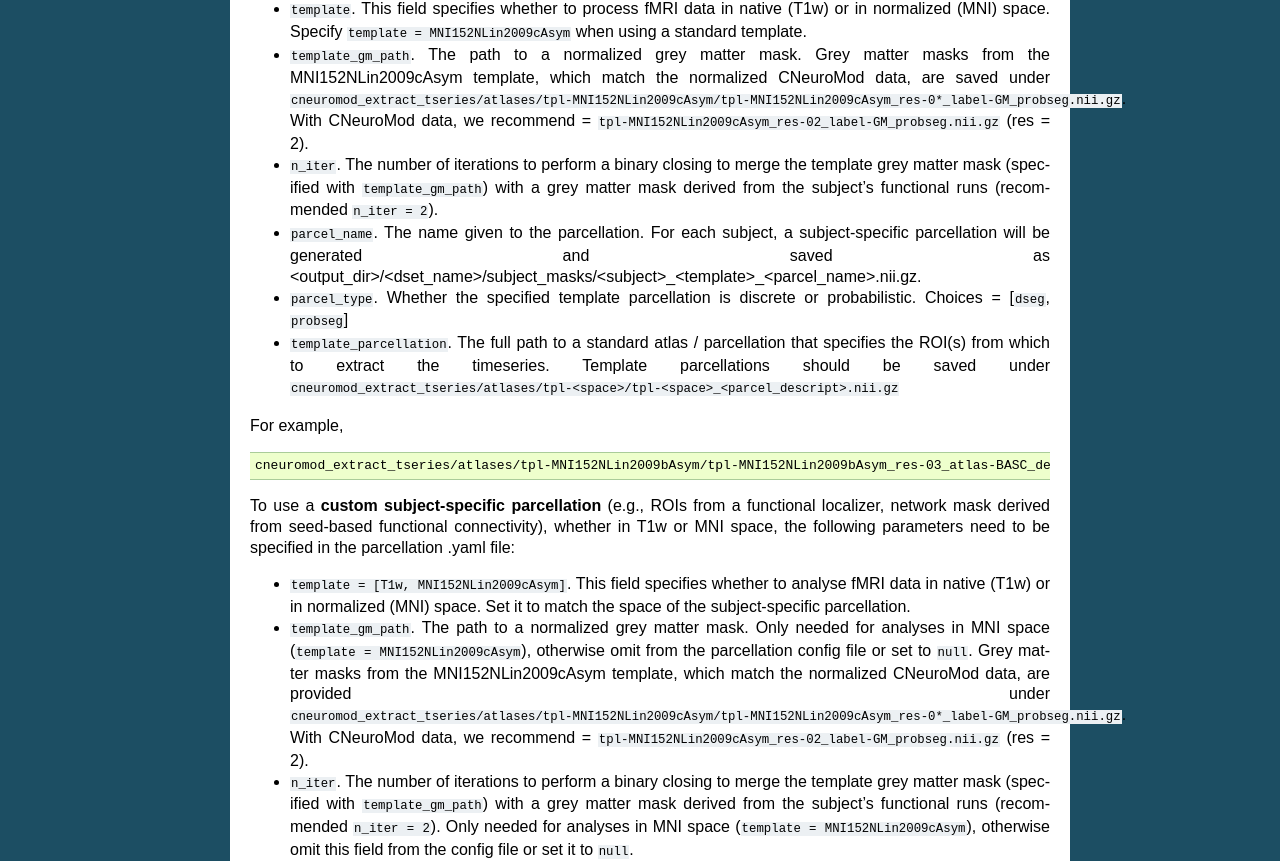
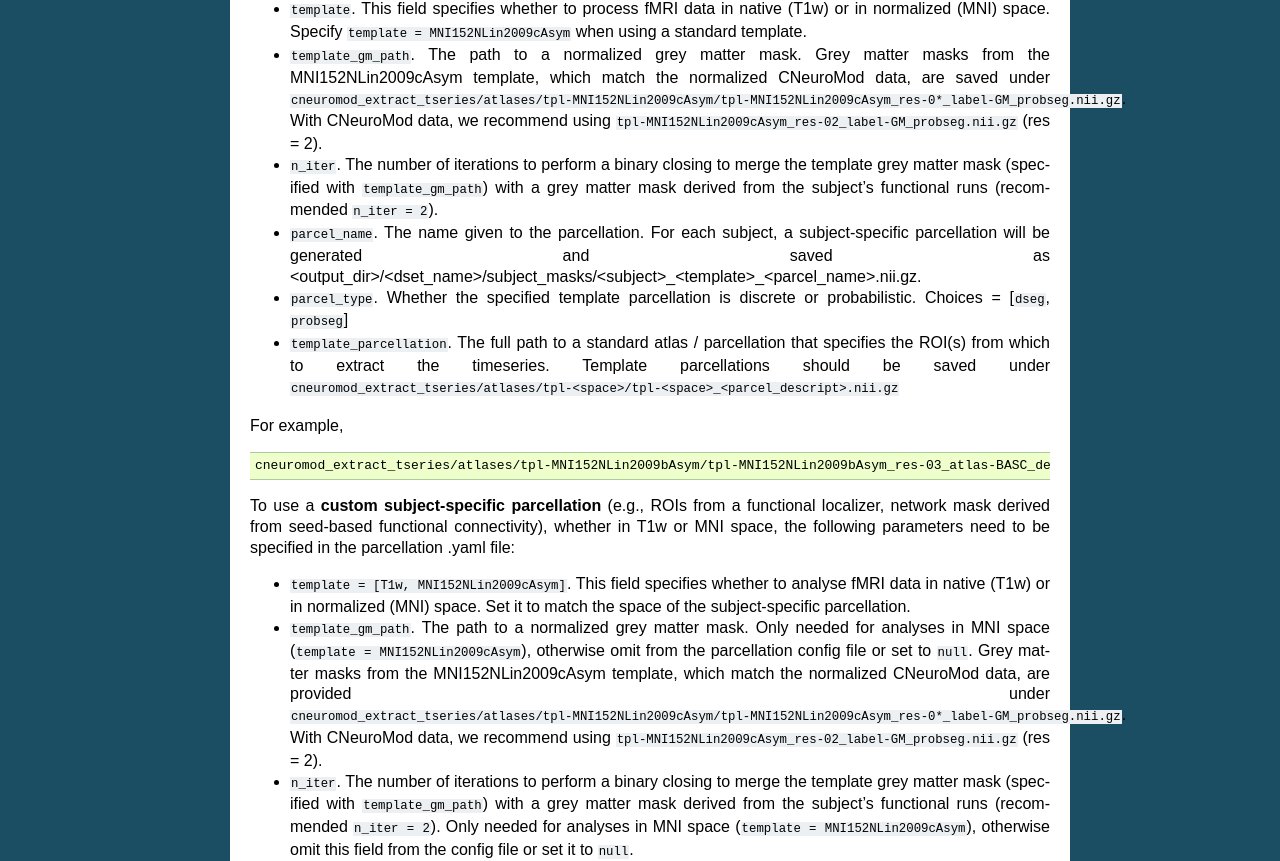
Before and after one commit to courtois-neuromod/cneuromod_extract_tseries, a Sphinx documentation site: the page built from docs/running.rst, in a window 1280 px wide and 1400 px high, scrolled down 2636 px. Shown: the part 170-1031 px from the top of the window. Built offline with Sphinx 7.4.7, drawn with Linux system fonts in a browser that asks for light colours.

Commit message:
Update running.rst

```diff
--- a/docs/running.rst
+++ b/docs/running.rst
@@ -162,7 +162,7 @@ To use a **standard template atlas** (e.g., MIST, Schaefer 7 networks, DiFuMo),
 the following parameters need to be specified in the parcellation .yaml file:
 
 * ``template``. This field specifies whether to process fMRI data in native (T1w) or in normalized (MNI) space. Specify ``template = MNI152NLin2009cAsym`` when using a standard template.
-* ``template_gm_path``. The path to a normalized grey matter mask. Grey matter masks from the MNI152NLin2009cAsym template, which match the normalized CNeuroMod data, are saved under ``cneuromod_extract_tseries/atlases/tpl-MNI152NLin2009cAsym/tpl-MNI152NLin2009cAsym_res-0*_label-GM_probseg.nii.gz``. With CNeuroMod data, we recommend = ``tpl-MNI152NLin2009cAsym_res-02_label-GM_probseg.nii.gz`` (res = 2).
+* ``template_gm_path``. The path to a normalized grey matter mask. Grey matter masks from the MNI152NLin2009cAsym template, which match the normalized CNeuroMod data, are saved under ``cneuromod_extract_tseries/atlases/tpl-MNI152NLin2009cAsym/tpl-MNI152NLin2009cAsym_res-0*_label-GM_probseg.nii.gz``. With CNeuroMod data, we recommend using ``tpl-MNI152NLin2009cAsym_res-02_label-GM_probseg.nii.gz`` (res = 2).
 * ``n_iter``. The number of iterations to perform a binary closing to merge the template grey matter mask (specified with ``template_gm_path``) with a grey matter mask derived from the subject's functional runs (recommended ``n_iter = 2``).
 * ``parcel_name``. The name given to the parcellation. For each subject, a subject-specific parcellation will be generated and saved as <output_dir>/<dset_name>/subject_masks/<subject>_<template>_<parcel_name>.nii.gz.
 * ``parcel_type``. Whether the specified template parcellation is discrete or probabilistic. Choices = [``dseg``, ``probseg``]
@@ -179,7 +179,7 @@ connectivity), whether in T1w or MNI space, the following parameters
 need to be specified in the parcellation .yaml file:
 
 * ``template = [T1w, MNI152NLin2009cAsym]``. This field specifies whether to analyse fMRI data in native (T1w) or in normalized (MNI) space. Set it to match the space of the subject-specific parcellation.
-* ``template_gm_path``. The path to a normalized grey matter mask. Only needed for analyses in MNI space (``template = MNI152NLin2009cAsym``), otherwise omit from the parcellation config file or set to ``null``. Grey matter masks from the MNI152NLin2009cAsym template, which match the normalized CNeuroMod data, are provided under ``cneuromod_extract_tseries/atlases/tpl-MNI152NLin2009cAsym/tpl-MNI152NLin2009cAsym_res-0*_label-GM_probseg.nii.gz``. With CNeuroMod data, we recommend = ``tpl-MNI152NLin2009cAsym_res-02_label-GM_probseg.nii.gz`` (res = 2).
+* ``template_gm_path``. The path to a normalized grey matter mask. Only needed for analyses in MNI space (``template = MNI152NLin2009cAsym``), otherwise omit from the parcellation config file or set to ``null``. Grey matter masks from the MNI152NLin2009cAsym template, which match the normalized CNeuroMod data, are provided under ``cneuromod_extract_tseries/atlases/tpl-MNI152NLin2009cAsym/tpl-MNI152NLin2009cAsym_res-0*_label-GM_probseg.nii.gz``. With CNeuroMod data, we recommend using ``tpl-MNI152NLin2009cAsym_res-02_label-GM_probseg.nii.gz`` (res = 2).
 * ``n_iter``. The number of iterations to perform a binary closing to merge the template grey matter mask (specified with ``template_gm_path``) with a grey matter mask derived from the subject's functional runs (recommended ``n_iter = 2``). Only needed for analyses in MNI space (``template = MNI152NLin2009cAsym``), otherwise omit this field from the config file or set it to ``null``.
 * ``template_parcellation``. Set to ``null``.
 * ``parcel_type``. Whether the specified template parcellation is discrete or probabilistic. Choices = [``dseg``, ``probseg``].
```
